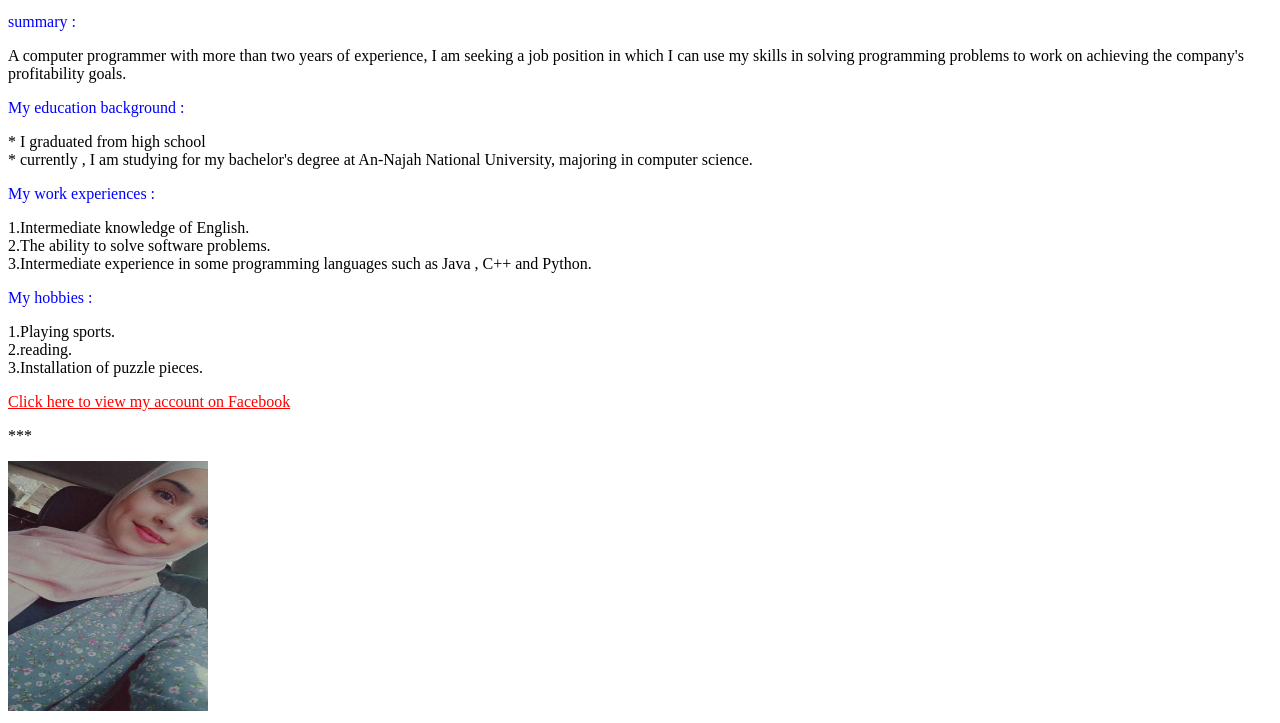
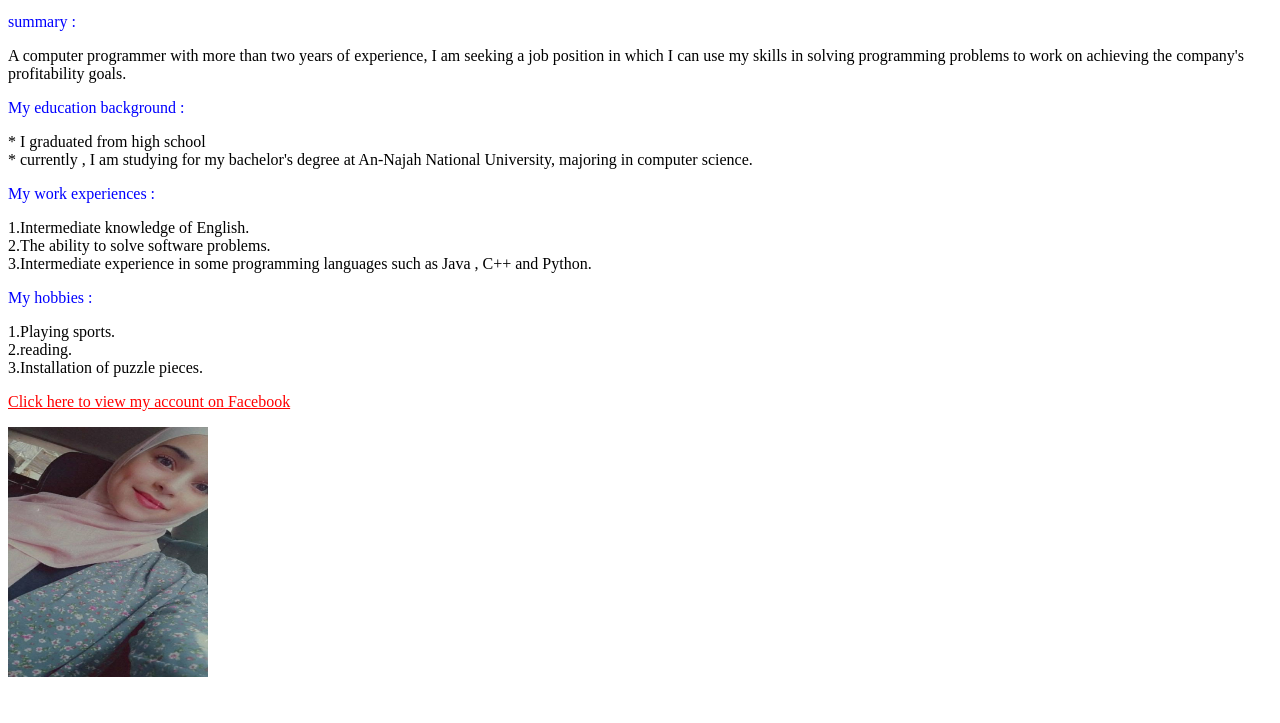
Before and after one commit to d-dabeek/d-dabeek.github.io, a plain HTML site: page assignment_1.html in a window 1280 px wide. Shown: the part 101-824 px from the top of the page. After the commit the page ends 800 px from the top, so only its background shows below. Drawn offline with Linux system fonts and the light colour scheme.

Commit message:
Update assignment_1.html

```diff
--- a/assignment_1.html
+++ b/assignment_1.html
@@ -16,7 +16,6 @@
 <p>1.Playing sports.<br>2.reading.<br>3.Installation of puzzle pieces.</p>
 
 <a href = "https://www.facebook.com/profile.php?id=100007890843350" style = "color: red;">Click here to view my account on Facebook</a>
- <p>***</p>
-<img src="my picture.jpg" alt="my personal picture" width="200" height="250">
+ <p></p><img src="my picture.jpg" alt="my personal picture" width="200" height="250">
 </body>
 </html>
```
